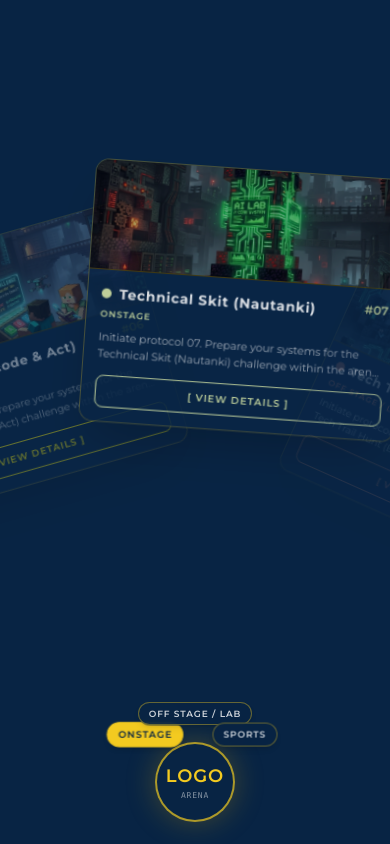
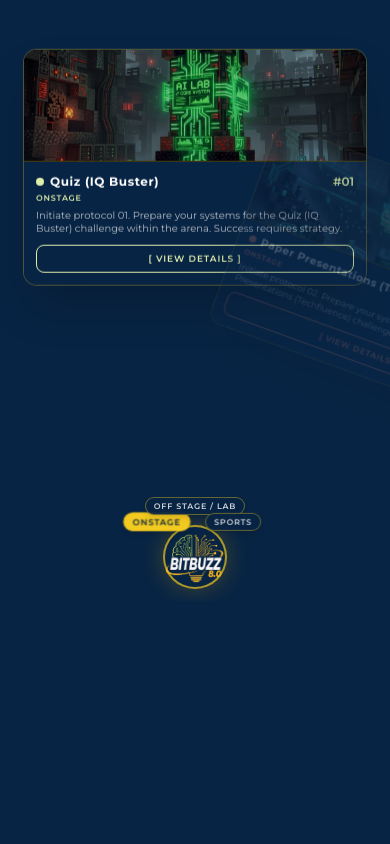
Before and after one commit to ghadimeghnath/bitbuzz, a Next.js app: page / in a window 390 px wide. Shown: the part 3060-3904 px from the top of the page. Built offline with nearby package versions, Linux system fonts and the light colour scheme.

Commit message:
feat: implement responsive interactive events section with scroll-driven carousel and orbital navigation

```diff
--- a/src/components/EventsSection.tsx
+++ b/src/components/EventsSection.tsx
@@ -1,7 +1,16 @@
 "use client";
 
-import { motion, useScroll, useTransform, MotionValue, useMotionValueEvent } from "framer-motion";
-import { useRef, useMemo, useState } from "react";
+import {
+  motion,
+  useScroll,
+  useTransform,
+  MotionValue,
+  useMotionValue,
+  useMotionValueEvent,
+  animate,
+  PanInfo,
+} from "framer-motion";
+import { useRef, useMemo, useState, useEffect } from "react";
 import Image from "next/image";
 import Link from "next/link";
 import events from "@/data/baseEvents.json";
@@ -23,21 +32,42 @@
 interface WheelCardProps {
   event: EventItem;
   index: number;
-  scrollYProgress: MotionValue<number>;
+  progress: MotionValue<number>;
   totalCards: number;
 }
 
 export default function EventsSection() {
   const containerRef = useRef<HTMLDivElement>(null);
   const [activeIndex, setActiveIndex] = useState(0);
+  const [isMobile, setIsMobile] = useState(false);
+
+  // Detect mobile screen size to decouple vertical scroll on touch devices
+  useEffect(() => {
+    const checkMobile = () => {
+      setIsMobile(window.innerWidth < 768);
+    };
+    checkMobile();
+    window.addEventListener("resize", checkMobile);
+    return () => window.removeEventListener("resize", checkMobile);
+  }, []);
 
   const { scrollYProgress } = useScroll({
     target: containerRef,
     offset: ["start start", "end end"],
   });
 
-  // Dynamically update active index on scroll to highlight current category pill
+  // Unified active progress motion value for both mobile swipe and desktop scroll
+  const activeProgress = useMotionValue(0);
+
+  // Sync scrollYProgress to activeProgress on Desktop only
   useMotionValueEvent(scrollYProgress, "change", (latest) => {
+    if (!isMobile) {
+      activeProgress.set(latest);
+    }
+  });
+
+  // Dynamically update active index on progress change
+  useMotionValueEvent(activeProgress, "change", (latest) => {
     const idx = Math.min(
       events.length - 1,
       Math.max(0, Math.round(latest * (events.length - 1)))
@@ -47,6 +77,48 @@
     }
   });
 
+  // Handle Horizontal Mobile Swiping / Dragging
+  const handlePan = (_: any, info: PanInfo) => {
+    if (!isMobile || events.length <= 1) return;
+
+    // Convert pixel horizontal drag to normalized progress delta
+    const swipeSensitivity = 1 / (window.innerWidth * 0.75);
+    const deltaProgress = -info.delta.x * swipeSensitivity;
+
+    const current = activeProgress.get();
+    const next = Math.min(1, Math.max(0, current + deltaProgress));
+    activeProgress.set(next);
+  };
+
+  const handlePanEnd = (_: any, info: PanInfo) => {
+    if (!isMobile || events.length <= 1) return;
+
+    const currentProgress = activeProgress.get();
+    let targetIndex = Math.round(currentProgress * (events.length - 1));
+
+    // Support flick / high velocity swipe gestures
+    if (Math.abs(info.velocity.x) > 300) {
+      if (info.velocity.x < 0) {
+        targetIndex = Math.min(
+          events.length - 1,
+          Math.ceil(currentProgress * (events.length - 1))
+        );
+      } else {
+        targetIndex = Math.max(
+          0,
+          Math.floor(currentProgress * (events.length - 1))
+        );
+      }
+    }
+
+    const targetProgress = targetIndex / (events.length - 1);
+    animate(activeProgress, targetProgress, {
+      type: "spring",
+      stiffness: 280,
+      damping: 28,
+    });
+  };
+
   // Extract unique categories
   const categories = useMemo(() => {
     return Array.from(new Set(events.map((e) => e.category)));
@@ -54,24 +126,34 @@
 
   const activeCategory = events[activeIndex]?.category;
 
-  // Auto-swipe / smooth-scroll to the first event card of the clicked category
+  // Auto-swipe on mobile or smooth-scroll on desktop when clicking a category
   const handleCategoryClick = (category: string) => {
     const targetIndex = events.findIndex((e) => e.category === category);
-    if (targetIndex === -1 || !containerRef.current) return;
+    if (targetIndex === -1) return;
 
+    const targetProgress = targetIndex / Math.max(1, events.length - 1);
+
+    if (isMobile) {
+      animate(activeProgress, targetProgress, {
+        type: "spring",
+        stiffness: 220,
+        damping: 25,
+      });
+    } else {
+      if (!containerRef.current) return;
       const container = containerRef.current;
       const rect = container.getBoundingClientRect();
       const scrollTop = window.scrollY || document.documentElement.scrollTop;
       const containerStart = rect.top + scrollTop;
       const totalScrollableHeight = container.offsetHeight - window.innerHeight;
 
-    const progress = targetIndex / Math.max(1, events.length - 1);
-    const targetScrollY = containerStart + totalScrollableHeight * progress;
+      const targetScrollY = containerStart + totalScrollableHeight * targetProgress;
 
       window.scrollTo({
         top: targetScrollY,
         behavior: "smooth",
       });
+    }
   };
 
   const trackHeight = `${Math.min(500, Math.max(250, events.length * 45))}vh`;
@@ -80,10 +162,10 @@
     <section
       ref={containerRef}
       id="events"
-      style={{ height: trackHeight }}
+      style={{ height: isMobile ? "100dvh" : trackHeight }}
       className="relative w-full bg-brand-navy"
     >
-      <div className="sticky top-0 h-screen w-full overflow-hidden flex flex-col md:flex-row items-center justify-between p-4 md:p-12">
+      <div className="sticky top-0 h-[70%] w-full overflow-hidden flex flex-col md:flex-row items-center justify-between p-2 sm:p-4 md:p-8 lg:p-12">
 
         {/* LOGO & CATEGORY ARC HUB */}
         <LogoCategoryHub
@@ -93,17 +175,21 @@
         />
 
         {/* CAROUSEL WHEEL STAGE */}
-        <div className="relative w-full h-full flex items-center justify-center z-20 pointer-events-none">
+        <motion.div
+          onPan={handlePan}
+          onPanEnd={handlePanEnd}
+          className="relative w-full h-full flex items-center justify-center z-20 touch-pan-y"
+        >
           {events.map((event, index) => (
             <WheelCard
               key={event.id || index}
               event={event}
               index={index}
-              scrollYProgress={scrollYProgress}
+              progress={activeProgress}
               totalCards={events.length}
             />
           ))}
-        </div>
+        </motion.div>
       </div>
     </section>
   );
@@ -122,27 +208,23 @@
   return (
     <div className="absolute z-30 pointer-events-auto flex items-center justify-center
       /* Mobile Positioning: Anchored at Bottom Center */
-      bottom-8 left-1/2 -translate-x-1/2
+      bottom-3 sm:bottom-6 left-1/2 -translate-x-1/2
       /* Desktop Positioning: Anchored at Left Center */
-      md:bottom-auto md:top-1/2 md:left-12 lg:left-20 md:translate-x-0 md:-translate-y-1/2"
+      md:bottom-auto md:top-1/2 md:left-6 lg:left-12 xl:left-16 2xl:left-20 md:translate-x-0 md:-translate-y-1/2"
     >
       <div className="relative flex items-center justify-center">
 
         {/* Central Circular Logo */}
-        <div className="relative w-20 h-20 sm:w-24 sm:h-24 md:w-32 md:h-32 lg:w-40 lg:h-40 rounded-full bg-brand-navy border-2 border-brand-golden-yellow/70 flex flex-col items-center justify-center shadow-[0_0_30px_rgba(234,179,8,0.25)] z-20 transition-all">
-          <div className="text-brand-golden-yellow font-brand-heading font-black text-lg sm:text-xl md:text-2xl lg:text-3xl tracking-wider uppercase text-center">
-            LOGO
-          </div>
-          <span className="text-[8px] md:text-[10px] lg:text-xs text-brand-white/50 tracking-widest uppercase font-mono">
-            Arena
-          </span>
+        <div className="relative w-16 h-16 sm:w-20 sm:h-20 md:w-28 md:h-28 lg:w-36 lg:h-36 xl:w-40 xl:h-40 rounded-full bg-brand-navy border-2 border-brand-golden-yellow/70 flex flex-col items-center justify-center shadow-[0_0_25px_rgba(234,179,8,0.25)] z-20 transition-all">
+         <Image src={'/final-logo.png'} height={100} width={100} />
         </div>
 
-        {/* Arced Category Pills orbiting central Logo */}
+        {/* Arced Category Pills Orbiting Logo */}
         <div className="absolute inset-0 flex items-center justify-center pointer-events-none z-30">
           {categories.map((cat, idx) => {
             const total = categories.length;
-            const spread = total > 1 ? 90 : 0;
+
+            const spread = total > 1 ? (total > 4 ? 110 : 90) : 0;
             const step = total > 1 ? spread / (total - 1) : 0;
             const startAngle = -spread / 2;
             const angle = startAngle + idx * step;
@@ -159,17 +241,18 @@
               >
                 <div
                   className="
-                    /* Mobile Orbit: Arcs around TOP of Logo */
-                    [transform:rotate(calc(var(--arc-angle)-90deg))_translate(70px)_rotate(calc(-1*(var(--arc-angle)-90deg)))]
-                    sm:[transform:rotate(calc(var(--arc-angle)-90deg))_translate(82px)_rotate(calc(-1*(var(--arc-angle)-90deg)))]
-                    /* Desktop Orbit: Arcs around RIGHT of Logo */
-                    md:[transform:rotate(var(--arc-angle))_translate(110px)_rotate(calc(-1*var(--arc-angle)))]
-                    lg:[transform:rotate(var(--arc-angle))_translate(135px)_rotate(calc(-1*var(--arc-angle)))]
+                    /* Mobile Orbit: Arcs around TOP of Logo (-90deg offset) */
+                    [transform:rotate(calc(var(--arc-angle)-90deg))_translate(54px)_rotate(calc(-1*(var(--arc-angle)-90deg)))]
+                    sm:[transform:rotate(calc(var(--arc-angle)-90deg))_translate(68px)_rotate(calc(-1*(var(--arc-angle)-90deg)))]
+                    /* Desktop Orbit: Arcs around RIGHT of Logo (0deg offset) */
+                    md:[transform:rotate(var(--arc-angle))_translate(95px)_rotate(calc(-1*var(--arc-angle)))]
+                    lg:[transform:rotate(var(--arc-angle))_translate(120px)_rotate(calc(-1*var(--arc-angle)))]
+                    xl:[transform:rotate(var(--arc-angle))_translate(135px)_rotate(calc(-1*var(--arc-angle)))]
                   "
                 >
                   <button
                     onClick={() => onSelectCategory(cat)}
-                    className={`px-2.5 py-1 md:px-3.5 md:py-1.5 lg:px-4 lg:py-2 backdrop-blur-md border font-brand-heading text-[9px] sm:text-[10px] md:text-xs lg:text-sm font-bold tracking-widest uppercase rounded-full shadow-md transition-all duration-300 whitespace-nowrap cursor-pointer ${
+                    className={`px-2 py-0.5 sm:px-2.5 sm:py-1 md:px-3 md:py-1.5 lg:px-4 lg:py-2 backdrop-blur-md border font-brand-heading text-[8px] sm:text-[9px] md:text-xs lg:text-sm font-bold tracking-widest uppercase rounded-full shadow-md transition-all duration-300 whitespace-nowrap cursor-pointer ${
                       isActive
                         ? "bg-brand-golden-yellow text-brand-navy border-brand-golden-yellow shadow-[0_0_12px_rgba(234,179,8,0.5)] scale-105"
                         : "bg-brand-navy/90 text-brand-white/80 border-brand-golden-yellow/40 hover:border-brand-golden-yellow hover:text-brand-white hover:scale-105"
@@ -191,12 +274,12 @@
 /* =========================================================================
    WHEEL CARD COMPONENT
    ========================================================================= */
-function WheelCard({ event, index, scrollYProgress, totalCards }: WheelCardProps) {
+function WheelCard({ event, index, progress, totalCards }: WheelCardProps) {
   const theta = 360 / totalCards;
   const baseAngle = index * theta;
 
   const globalRotation = useTransform(
-    scrollYProgress,
+    progress,
     [0, 1],
     [0, (totalCards - 1) * theta]
   );
@@ -204,21 +287,29 @@
   const rotate = useTransform(globalRotation, (v) => baseAngle - v);
 
   const opacity = useTransform(rotate, (angle) => {
-    const threshold = 28;
+    const threshold = 26;
     return Math.abs(angle) < threshold ? 1 - Math.abs(angle) / threshold : 0;
   });
 
   const scale = useTransform(rotate, (angle) => {
-    const threshold = 28;
+    const threshold = 26;
     const abs = Math.abs(angle);
-    return abs < threshold ? 1 - (abs / threshold) * 0.12 : 0.88;
+    return abs < threshold ? 1 - (abs / threshold) * 0.15 : 0.85;
   });
 
   const zIndex = useTransform(rotate, (angle) => 100 - Math.round(Math.abs(angle)));
   const pointerEvents = useTransform(opacity, (v) => (v > 0.6 ? "auto" : "none"));
 
   return (
-    <div className="absolute top-[32%] sm:top-[38%] md:top-1/2 left-1/2 md:left-[58%] lg:left-[60%] w-full max-w-[90%] sm:max-w-md md:max-w-xl lg:max-w-3xl xl:max-w-4xl -translate-x-1/2 -translate-y-1/2 pointer-events-none flex justify-center">
+    <div className="absolute
+      /* Mobile Placement */
+      top-[26%] sm:top-[30%] -translate-y-1/2 left-1/2 -translate-x-1/2
+      /* Desktop Placement with Safety Gap */
+      md:top-1/2 md:translate-x-0 md:left-[54%] lg:left-[56%] xl:left-[58%] 2xl:left-[60%]
+      /* Responsive Width Constraints */
+      w-full max-w-[92%] sm:max-w-md md:max-w-lg lg:max-w-xl xl:max-w-2xl 2xl:max-w-3xl
+      pointer-events-none flex justify-center"
+    >
       <motion.div
         style={{
           rotate,
@@ -229,60 +320,61 @@
           transformOrigin: "var(--wheel-pivot)",
         }}
         className="will-change-transform w-full
-          [--wheel-pivot:50%_850px]
-          sm:[--wheel-pivot:50%_950px]
-          md:[--wheel-pivot:clamp(-800px,-45vw,-450px)_50%]
-          lg:[--wheel-pivot:clamp(-1100px,-50vw,-700px)_50%]"
+          [--wheel-pivot:50%_750px]
+          sm:[--wheel-pivot:50%_850px]
+          md:[--wheel-pivot:clamp(-750px,-40vw,-400px)_50%]
+          lg:[--wheel-pivot:clamp(-950px,-45vw,-550px)_50%]
+          xl:[--wheel-pivot:clamp(-1150px,-50vw,-700px)_50%]"
       >
         <div className="group relative bg-brand-navy/95 backdrop-blur-md border border-brand-golden-yellow/30 hover:border-brand-golden-yellow transition-all duration-300 rounded-xl lg:rounded-2xl flex flex-col sm:flex-row shadow-2xl w-full h-auto overflow-hidden">
 
-          {/* Glow Highlight Overlay */}
+          {/* Subtle Glow Border */}
           <div className="absolute inset-0 border border-brand-golden-yellow/20 scale-95 opacity-0 group-hover:opacity-100 transition-opacity duration-300 pointer-events-none z-10 rounded-xl lg:rounded-2xl" />
 
           {/* Card Media Section */}
-          <div className="relative w-full sm:w-2/5 lg:w-[45%] h-28 sm:h-auto min-h-[110px] sm:min-h-[220px] border-b sm:border-b-0 sm:border-r border-brand-golden-yellow/30 overflow-hidden bg-black shrink-0">
+          <div className="relative w-full sm:w-2/5 lg:w-[42%] h-28 sm:h-auto min-h-[100px] sm:min-h-[200px] md:min-h-[240px] lg:min-h-[280px] border-b sm:border-b-0 sm:border-r border-brand-golden-yellow/30 overflow-hidden bg-black shrink-0">
             <Image
               src={event.image}
               alt={event.title}
               fill
               priority={index === 0}
-              sizes="(max-width: 640px) 100vw, (max-width: 1024px) 50vw, 45vw"
+              sizes="(max-width: 640px) 100vw, (max-width: 1024px) 40vw, 42vw"
               className="object-cover opacity-80 group-hover:opacity-100 transition-opacity duration-500 group-hover:scale-105"
             />
           </div>
 
-          {/* Card Content Section */}
-          <div className="p-3.5 sm:p-5 md:p-6 lg:p-7 flex flex-col justify-between flex-grow bg-brand-navy relative z-20 gap-2 sm:gap-3">
+          {/* Card Details Section */}
+          <div className="p-3 sm:p-4 md:p-5 lg:p-6 2xl:p-8 flex flex-col justify-between flex-grow bg-brand-navy relative z-20 gap-1.5 sm:gap-2.5 md:gap-3">
 
-            {/* Header: Title + Event Number */}
+            {/* Header: Title & Event ID */}
             <div>
-              <div className="flex items-start justify-between gap-2 mb-1">
-                <div className="flex items-center gap-2">
-                  <div className={`w-2.5 h-2.5 sm:w-3 sm:h-3 lg:w-3.5 lg:h-3.5 rounded-full shrink-0 ${event.colorCls.bg}`} />
-                  <h3 className="font-brand-competition text-sm sm:text-lg md:text-xl lg:text-2xl font-bold text-brand-white tracking-wider line-clamp-1">
+              <div className="flex items-start justify-between gap-2 mb-0.5 sm:mb-1">
+                <div className="flex items-center gap-1.5 sm:gap-2">
+                  <div className={`w-2 h-2 sm:w-2.5 sm:h-2.5 lg:w-3 lg:h-3 rounded-full shrink-0 ${event.colorCls.bg}`} />
+                  <h3 className="font-brand-competition text-xs sm:text-base md:text-lg lg:text-xl 2xl:text-2xl font-bold text-brand-white tracking-wider line-clamp-1">
                     {event.title}
                   </h3>
                 </div>
-                <span className={`font-brand-heading font-bold text-xs sm:text-base md:text-lg lg:text-2xl shrink-0 ${event.colorCls.text}`}>
+                <span className={`font-brand-heading font-bold text-xs sm:text-base md:text-lg lg:text-xl 2xl:text-2xl shrink-0 ${event.colorCls.text}`}>
                   #{event.id}
                 </span>
               </div>
 
-              {/* Category Subtitle */}
-              <span className={`block font-brand-heading font-bold text-[9px] sm:text-xs lg:text-sm uppercase tracking-widest ${event.colorCls.text}`}>
+              {/* Category Tag */}
+              <span className={`block font-brand-heading font-bold text-[8px] sm:text-[10px] md:text-xs lg:text-sm uppercase tracking-widest ${event.colorCls.text}`}>
                 {event.category}
               </span>
             </div>
 
-            {/* Description Paragraph */}
-            <p className="text-brand-white/70 font-brand-body text-[11px] sm:text-xs md:text-sm lg:text-base leading-relaxed line-clamp-2 sm:line-clamp-3 lg:line-clamp-4">
+            {/* Description */}
+            <p className="text-brand-white/70 font-brand-body text-[10px] sm:text-xs md:text-sm lg:text-base leading-tight sm:leading-relaxed line-clamp-2 sm:line-clamp-3">
               Initiate protocol {event.id}. Prepare your systems for the {event.title} challenge within the arena. Success requires strategy.
             </p>
 
-            {/* CTA Button */}
+            {/* Action Link */}
             <Link
               href={`/event/${event.slug}`}
-              className={`relative z-30 block text-center w-full py-2 sm:py-2.5 lg:py-3 border ${event.colorCls.border} ${event.colorCls.text} font-brand-heading text-[10px] sm:text-xs md:text-sm lg:text-base font-bold tracking-widest uppercase ${event.colorCls.hoverBg} hover:text-brand-navy transition-colors rounded-md lg:rounded-lg cursor-pointer mt-1 sm:mt-2`}
+              className={`relative z-30 block text-center w-full py-1.5 sm:py-2 md:py-2.5 lg:py-3 border ${event.colorCls.border} ${event.colorCls.text} font-brand-heading text-[9px] sm:text-xs md:text-sm lg:text-base font-bold tracking-widest uppercase ${event.colorCls.hoverBg} hover:text-brand-navy transition-colors rounded-md lg:rounded-lg cursor-pointer mt-1`}
             >
               [ View Details ]
             </Link>
```
Lines whose indentation alone changed are shown as unchanged.
